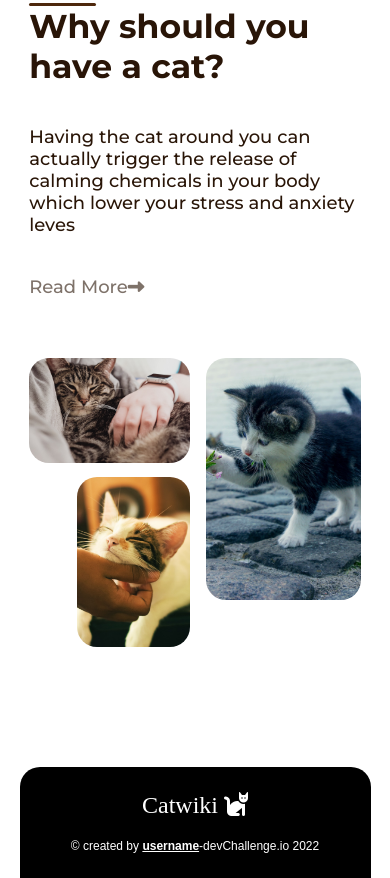
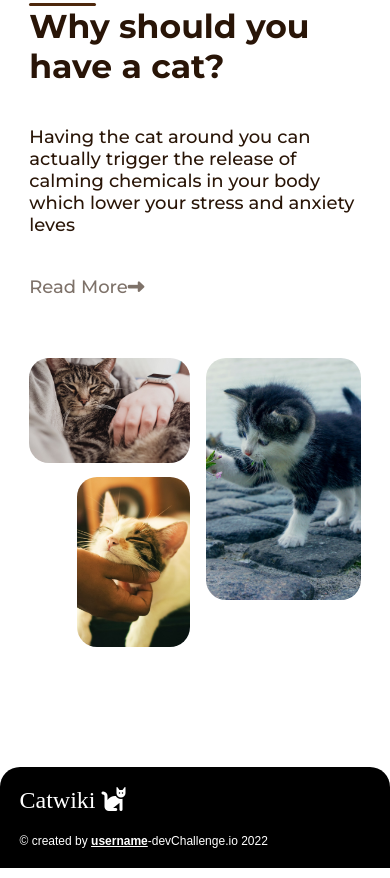
Before and after one commit to vomkaraxioned/catWiki, a plain HTML site: page index.html in a window 390 px wide. Shown: the part 815-1693 px from the top of the page. Drawn offline with Linux system fonts and the light colour scheme; a web font is replaced by a local one.

Commit message:
fix:footer removed align center

```diff
--- a/assets/css/style.css
+++ b/assets/css/style.css
@@ -895,16 +895,11 @@ footer .logo a {  color: #fff;}
   footer .logo {  padding: 0 0 20px 0;}
 
   footer .wrapper-large {
-    -webkit-box-align: center;
-        -ms-flex-align: center;
-            align-items: center;
+    padding: 20px 5%;
     -webkit-box-orient: vertical;
     -webkit-box-direction: normal;
         -ms-flex-direction: column;
             flex-direction: column;
-    -webkit-box-pack: center;
-        -ms-flex-pack: center;
-            justify-content: center;
   }
 
   .copyright {  position: static;}
```
